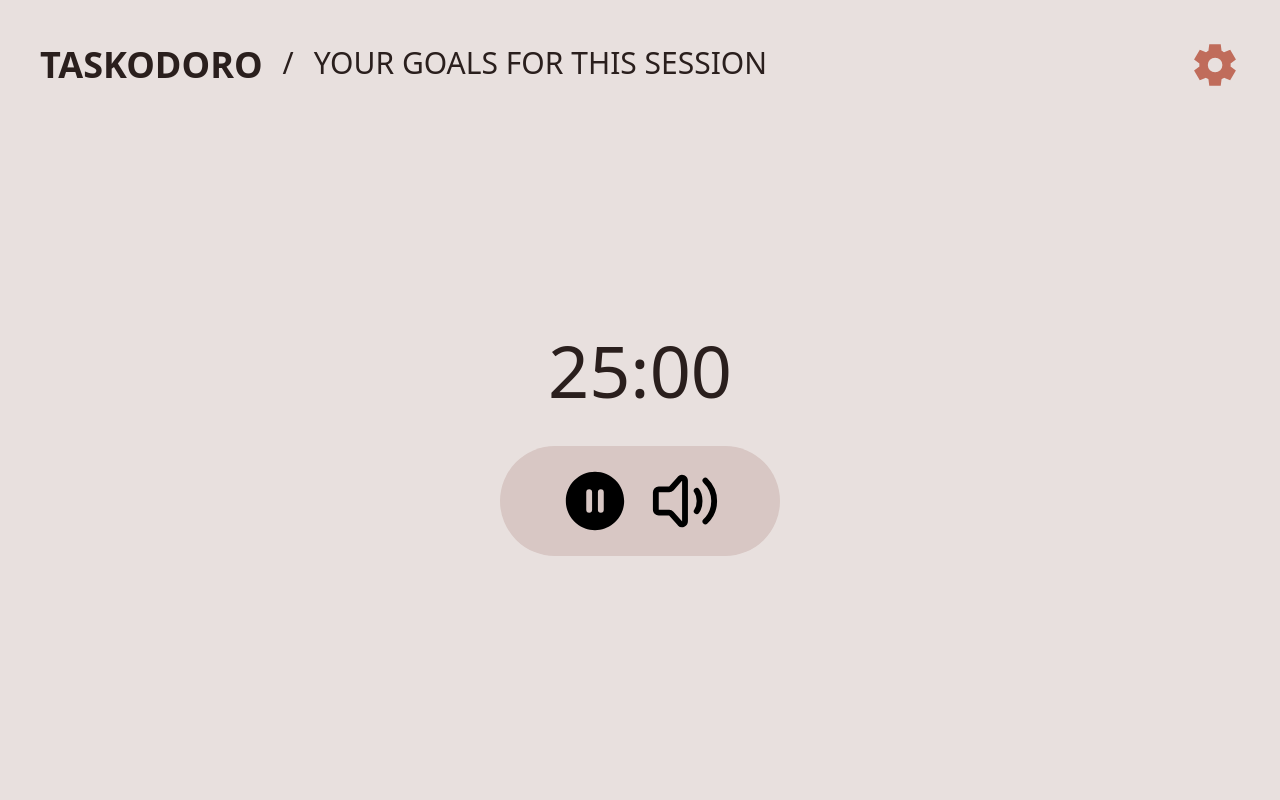
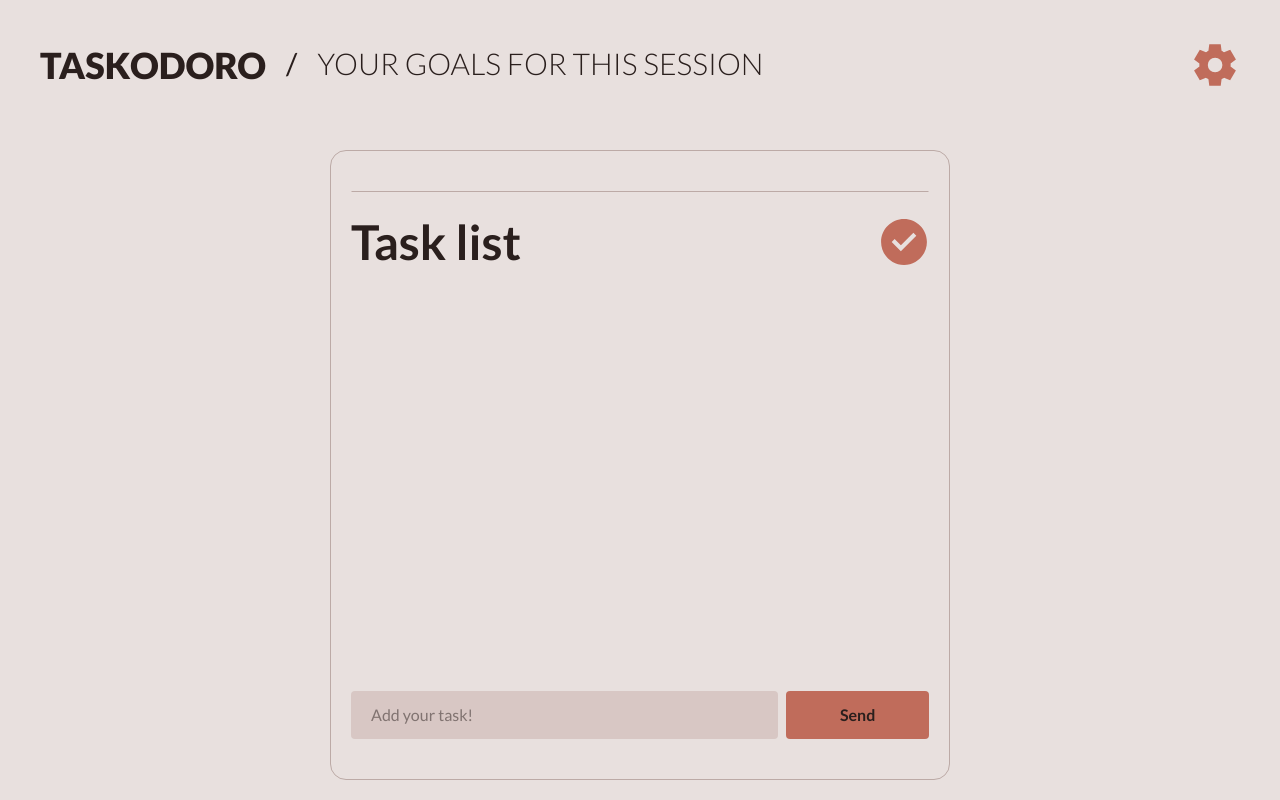
Before and after one commit to iamwilllll/Taskodoro, a React (Vite) app: page / in a window 1280 px wide. Built offline with nearby package versions, Linux system fonts and the light colour scheme.

Commit message:
feat: Add logic and styles to create and manage indexDB with CRUD.

```diff
--- a/src/App.jsx
+++ b/src/App.jsx
@@ -4,11 +4,9 @@ import TimerSection from './layout/TimerSection';
 
 function App() {
     return (
-        <div className="flex flex-col h-screen p-5">
+        <div className="flex flex-col h-screen p-5 gap-10 font-primary-font">
             <HeaderSection />
-
-            <div className="flex-1 flex flex-col md:flex-row">
-                <TimerSection />
+            <div className="flex-1 flex lg:flex-row items-center justify-center gap-10">
                 <TaskSection />
             </div>
         </div>
--- /dev/null
+++ b/src/db/CRUDIndexedDB.js
@@ -0,0 +1,76 @@
+// Import function to create/initialize IndexedDB
+import { indexedDBError } from '../utils/handleCustomErrors';
+import initDB from './initIndexedDB';
+
+// Create a class to handle CRUD operations for tasks in IndexedDB
+class taskCRUD {
+    // Create a new task in the database
+    create(task) {
+        new Promise(async (resolve, reject) => {
+            // Validate that no property in the task object has an empty value
+            for (const key in task) if (task[key] === '') return;
+
+            // Initialize the database and get a reference to the object store
+            const db = await initDB();
+            const store = db.transaction('tasks', 'readwrite').objectStore('tasks');
+
+            // Resolve with the add operation result or reject with an error
+            resolve(store.add(task));
+            reject(new indexedDBError('The task could not be created'));
+        });
+    }
+
+    // Read all tasks from the database
+    read() {
+        return new Promise(async (resolve, reject) => {
+            const db = await initDB();
+
+            // Create a read-only transaction and get all records from the store
+            const store = db.transaction('tasks', 'readonly').objectStore('tasks');
+            const request = store.getAll();
+
+            // Handle the successful request or error
+            request.onsuccess = () => resolve(request.result);
+            request.onerror = () => reject(request.error);
+        });
+    }
+
+    // Edit a specific task's completion status
+    async edit(taskID, checked) {
+        const db = await initDB();
+        const store = db.transaction('tasks', 'readwrite').objectStore('tasks');
+        const request = store.openCursor(); // Open a cursor to iterate through records
+
+        request.onsuccess = event => {
+            const cursor = event.target.result;
+
+            if (cursor) {
+                // Check if current record matches the task ID we want to edit
+                if (cursor.value.id === taskID) {
+                    // Create an updated task with the new completion status
+                    const updatedTask = { ...cursor.value, completed: checked };
+                    cursor.update(updatedTask); // Update the record in the database
+                }
+
+                cursor.continue(); // Move to the next record
+            }
+        };
+    }
+
+    // Delete a task by its ID
+    async delete(id) {
+        new Promise(async (resolve, reject) => {
+            // Initialize the database and get a reference to the object store
+            const db = await initDB();
+            const store = db.transaction('tasks', 'readwrite').objectStore('tasks');
+
+            // Resolve with the delete operation result or reject with an error
+            resolve(store.delete(id));
+            reject(new indexedDBError('The task could not be deleted'));
+        });
+    }
+}
+
+// Instantiate the CRUD class and export it for use in other modules
+const manageTasks = new taskCRUD();
+export default manageTasks;
--- /dev/null
+++ b/src/db/initIndexedDB.js
@@ -0,0 +1,32 @@
+// Import the custom error
+import { indexedDBError } from '../utils/handleCustomErrors';
+
+function createIndexedDB() {
+    // Return a promise to resolve the data
+    return new Promise((resolve, reject) => {
+        // Check that it exists in the browser, if not, it sends an error
+        if (!window.indexedDB) {
+            console.log(new indexedDBError('IndexedDB is not available in your browser'));
+            return;
+        }
+
+        // Make a request to "window" to create the indexedDB named "tasks"
+        const request = window.indexedDB.open('tasks', 1);
+
+        // If created correctly
+        request.onsuccess = event => resolve(event.target.result);
+
+        // If it is not created it throws this error
+        request.onerror = () => reject(new indexedDBError('Failed to create indexedDB'));
+
+        // If created, define the structure
+        request.onupgradeneeded = () => request.result.createObjectStore('tasks', { keyPath: 'id' });
+    });
+}
+
+async function initDB() {
+    // wait for the function to execute and then return the result
+    return await createIndexedDB();
+}
+// Export function
+export default initDB;
--- a/src/layout/TaskSection.jsx
+++ b/src/layout/TaskSection.jsx
@@ -1,10 +1,132 @@
+import { useState, useEffect } from 'react';
+
+// Import functions to manage tasks in IndexedDB
+import manageTasks from '../db/CRUDIndexedDB';
+
+// Import icon components
+import CheckIcon from '../components/icons/CheckIcon';
+import TrashCan from '../components/icons/trashCan';
+
 function TaskSection() {
-    <section className="w-min-1/2 w-full flex flex-col items-center justify-center flex-1 gap-10">
-        <div></div>
-        <header className="text-7xl text-primary-font-color">25:00</header>
-        <div></div>
-        <footer className="flex gap-5 bg-secondary-bg py-5 px-15 rounded-full"></footer>
-    </section>;
+    // State declarations
+    const [task, setTask] = useState(''); // Stores the current task input value
+    const [disabled, setDisabled] = useState(false); // Controls input field disabled state
+    const [taskList, setTaskList] = useState([]); // Stores the list of tasks
+
+    // Effect hook to load tasks when component mounts
+    useEffect(() => {
+        getTaskList();
+    }, []);
+
+    // Function to fetch tasks from IndexedDB
+    async function getTaskList() {
+        setTaskList(await manageTasks.read());
+    }
+
+    // Handler for input field changes
+    const handleChange = event => setTask(event.target.value);
+
+    // Handler for form submission (adding new task)
+    const handleTask = async event => {
+        event.preventDefault();
+
+        // Create a new task object template
+        const taskTemplate = {
+            id: `${crypto.randomUUID()}:${new Date().getTime()}`, // Generate unique ID
+            description: task.trim(), // Trim whitespace from task description
+            completed: false // Initial completion status
+        };
+
+        // Create task in IndexedDB
+        manageTasks.create(taskTemplate);
+
+        // Refresh the task list
+        await getTaskList();
+
+        // Temporarily disable input to prevent multiple submissions
+        setDisabled(true);
+
+        // Re-enable input after 1 second
+        setTimeout(() => setDisabled(false), 1000);
+
+        // Clear the input field
+        setTask('');
+    };
+
+    // Handler for checkbox changes (marking tasks complete/incomplete)
+    function handleCheckbox(event, taskID) {
+        const checked = event.target.checked;
+
+        // Update task completion status in local state
+        const updatedTaskList = taskList.map(task => {
+            return task.id === taskID ? { ...task, completed: checked } : task;
+        });
+
+        setTaskList(updatedTaskList);
+
+        // Update task in IndexedDB
+        manageTasks.edit(taskID, checked);
+    }
+
+    // Function to delete a task
+    async function deleteTask(id) {
+        manageTasks.delete(id); // Delete from IndexedDB
+        await getTaskList(); // Refresh task list
+    }
+
+    return (
+        <section className="h-full flex flex-col flex-1 gap-6 lg:max-w-1/2 w-1/2 border border-line-color rounded-2xl px-5 py-10">
+            <div className="w-full border border-transparent border-t-line-color"></div>
+            <header className="flex justify-between items-center">
+                <h2 className="text-3xl lg:text-5xl text-primary-font text-primary-font-color font-bold">Task list</h2>
+                <CheckIcon width={50} height={50} className="text-primary-color" />
+            </header>
+
+            <div className="flex flex-1 flex-col gap-3" id="TaskContainer">
+                {taskList.map(task => {
+                    const { id, description, completed } = task;
+                    return (
+                        <div key={id} className="flex justify-between">
+                            <div className="flex items-center gap-5">
+                                <input
+                                    type="checkbox"
+                                    id={id}
+                                    className="size-6 hover:cursor-pointer"
+                                    checked={completed}
+                                    onChange={event => handleCheckbox(event, id)}
+                                />
+                                <label htmlFor={id} className="text-xl text-primary-font-color">
+                                    {description}
+                                </label>
+                            </div>
+
+                            <div>
+                                <button onClick={() => deleteTask(id)}>
+                                    <TrashCan width={25} height={25} className="text-primary-color" />
+                                </button>
+                            </div>
+                        </div>
+                    );
+                })}
+            </div>
+
+            <form className="flex justify-between gap-2" onSubmit={handleTask}>
+                <input
+                    type="text"
+                    placeholder="Add your task!"
+                    className="w-9/12 bg-secondary-bg text-primary-font-color py-3 px-5 rounded focus:outline-none"
+                    value={task}
+                    onChange={handleChange}
+                />
+                <input
+                    type="submit"
+                    value="Send"
+                    className="w-3/12 bg-primary-color text-primary-font-color py-3 px-5 rounded font-bold  hover:scale-110 hover:cursor-pointer hover:brightness-110 transition-transform transition-color"
+                    disabled={disabled}
+                />
+            </form>
+        </section>
+    );
 }
 
 export default TaskSection;
```
